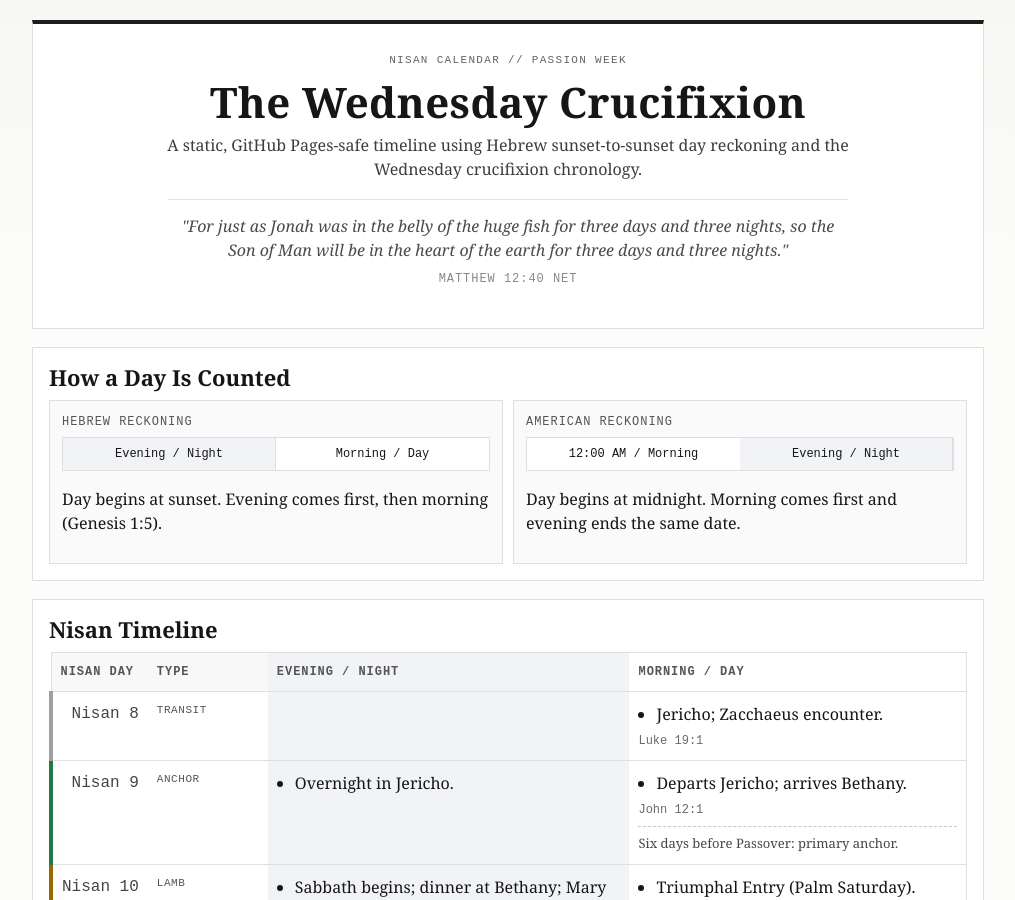
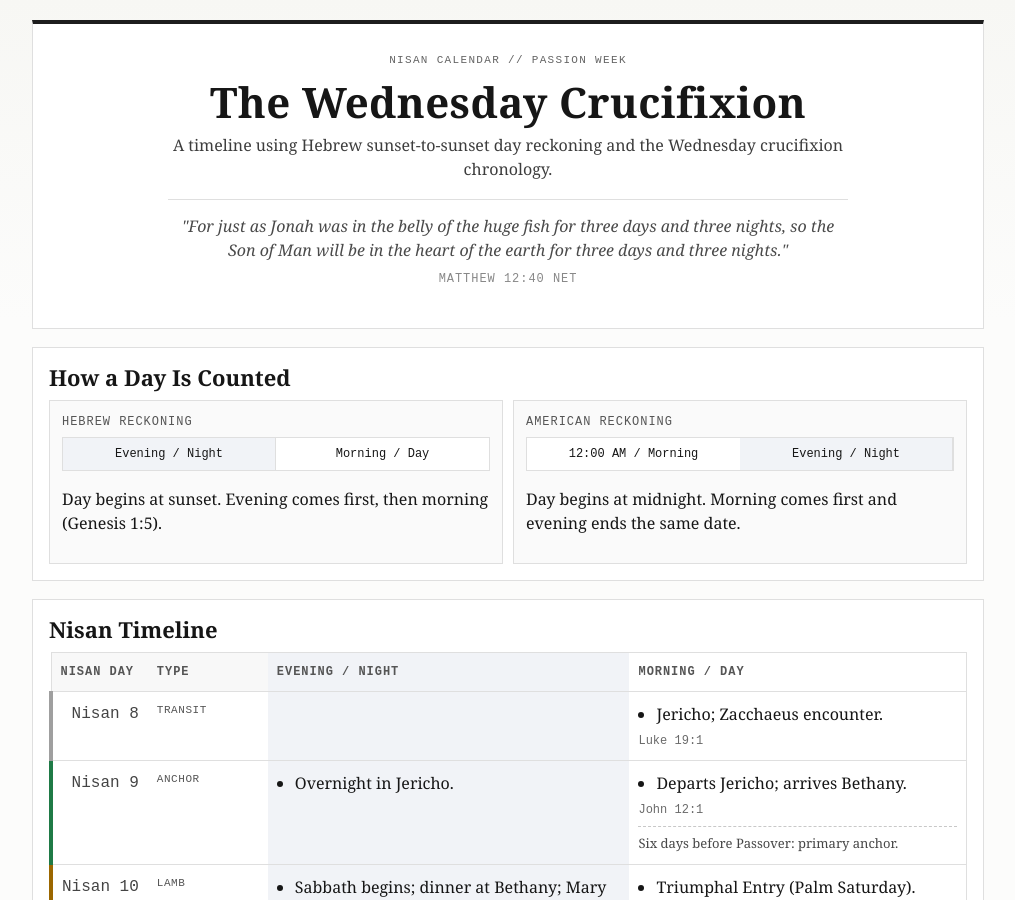
Before and after one commit to greg-e/limosa.work, a Jekyll site: the page pages/lambOfGod.html, which Jekyll copies as it is, in a window 1280 px wide and 900 px high. Shown: the whole window, without its empty margins (132-1147 px from the left). Built offline with Jekyll 4.4.1, drawn with Linux system fonts in a browser that asks for light colours; some of the changed text lies outside the part shown.

Commit message:
Remove build-related notes from lambOfGod presentation

```diff
--- a/pages/lambOfGod.html
+++ b/pages/lambOfGod.html
@@ -317,7 +317,7 @@
     <header class="hero">
       <p class="kicker">Nisan Calendar // Passion Week</p>
       <h1>The Wednesday Crucifixion</h1>
-      <p class="subtitle">A static, GitHub Pages-safe timeline using Hebrew sunset-to-sunset day reckoning and the Wednesday crucifixion chronology.</p>
+      <p class="subtitle">A timeline using Hebrew sunset-to-sunset day reckoning and the Wednesday crucifixion chronology.</p>
       <p class="quote">"For just as Jonah was in the belly of the huge fish for three days and three nights, so the Son of Man will be in the heart of the earth for three days and three nights."</p>
       <p class="quote-ref">Matthew 12:40 NET</p>
     </header>
@@ -494,7 +494,6 @@
       <h2>Notes</h2>
       <p><strong>Passover Typology:</strong> Exodus 12:3 (selection on Nisan 10) and Exodus 12:6 (slaughter on Nisan 14) are mapped to entry and crucifixion events.</p>
       <p><strong>Two Sabbaths:</strong> Mark 16:1 and Luke 23:56 are reconciled by distinguishing a high Sabbath (Nisan 15) and the weekly Sabbath (Nisan 17).</p>
-      <p><strong>Hosting Stability:</strong> This page is plain static HTML and CSS only. No build step, no module imports, no JSX, and no runtime JavaScript are required.</p>
     </section>
   </main>
 </body>
```
